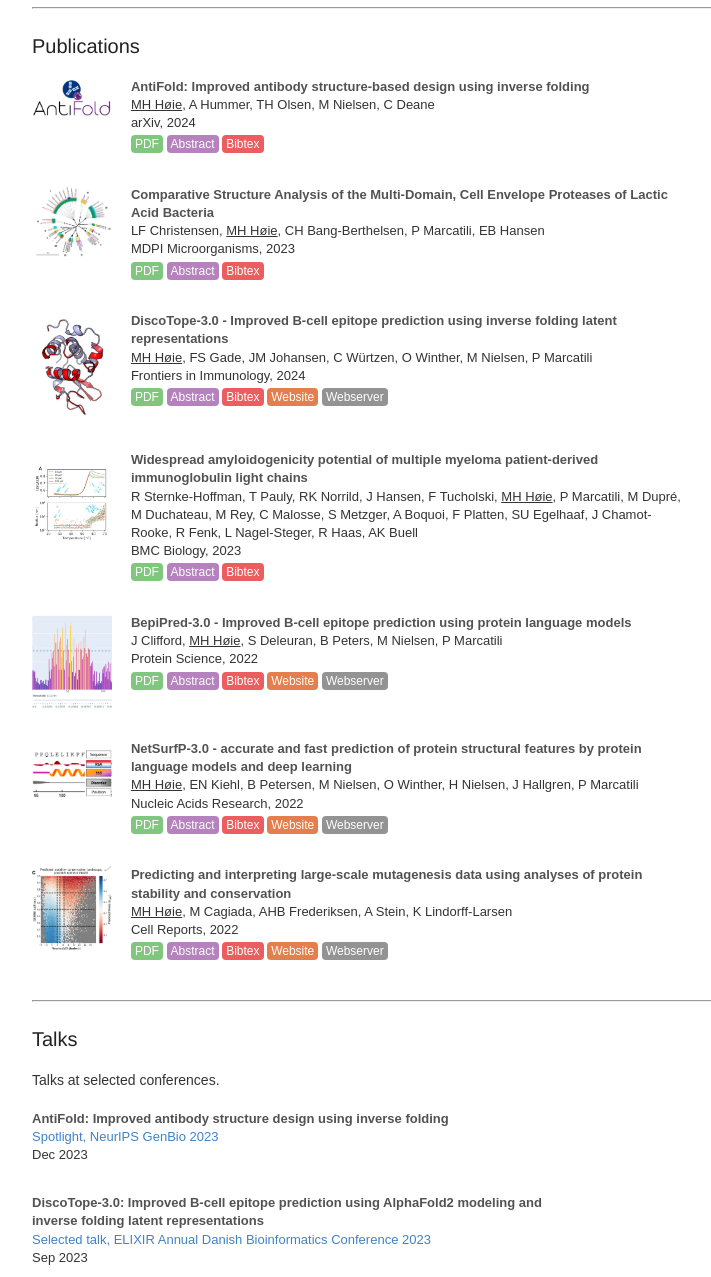
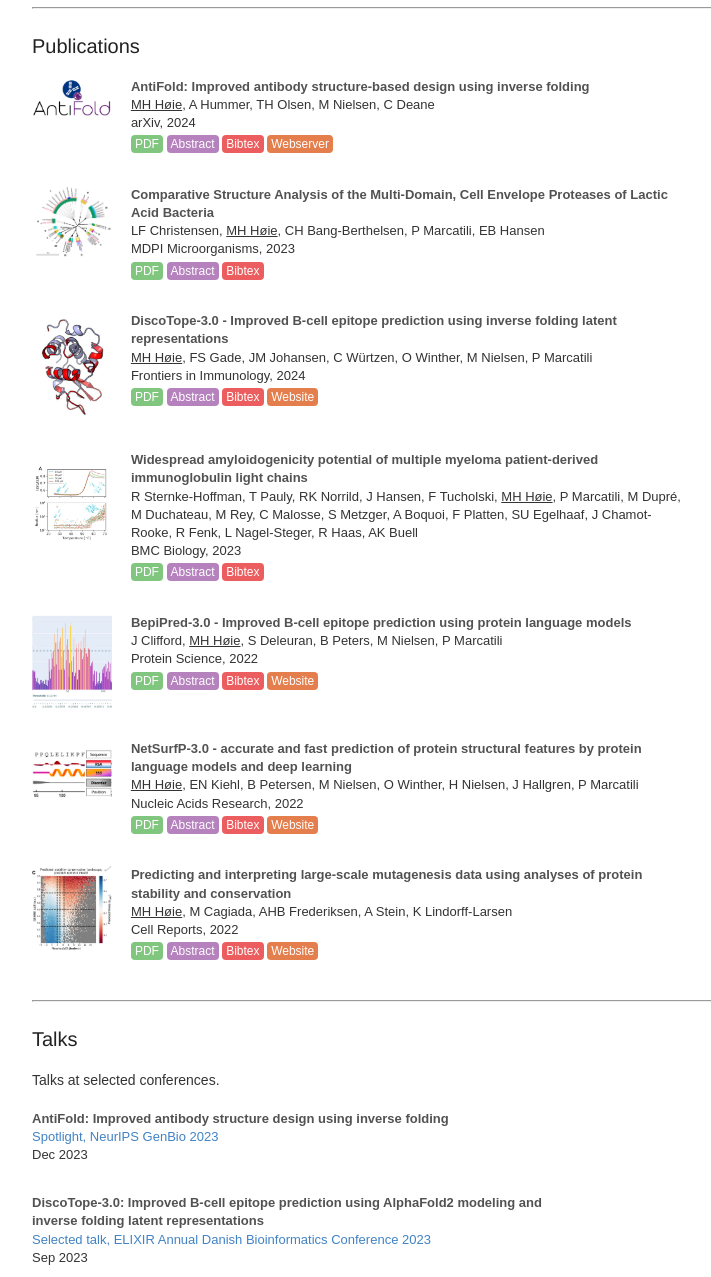
Before and after one commit to Magnushhoie/magnushhoie.github.io, a Jekyll site: the page built from index.html, in a window 1280 px wide and 1400 px high, scrolled down 310 px, cut to the strip 123-1400 px from the top of the window. Shown: the whole strip, without its empty margins (248-959 px from the left). Built offline with Jekyll 4.4.1, drawn with Linux system fonts in a browser that asks for light colours.

Commit message:
Update index.html

```diff
--- a/index.html
+++ b/index.html
@@ -136,7 +136,7 @@ title: magnushhoie
 	  			<a class="link" href={{publication.website}}  style="color: white;background: #d94801">Website</a>
 		{% endif %}
 
-		{% if publication.website %}
+		{% if publication.webserver %}
 	  			<a class="link" href={{publication.webserver}}  style="color: white;background: #d94801">Webserver</a>
 		{% endif %}
 
```
